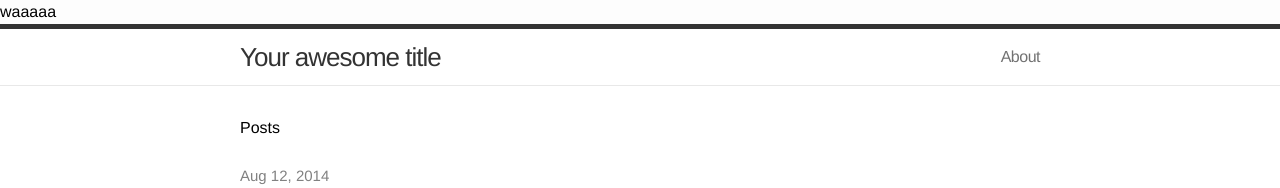
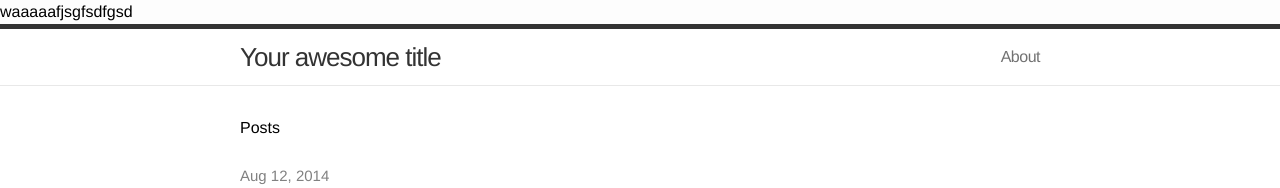
Before and after one commit to rszaloki/myblog, a Jekyll site: the page built from index.html, in a window 1280 px wide. Shown: the top 188 px of the page. Built offline with Jekyll 4.4.1, drawn with Linux system fonts in a browser that asks for light colours.

Commit message:
Update default.html

```diff
--- a/_layouts/default.html
+++ b/_layouts/default.html
@@ -4,7 +4,7 @@
   {% include head.html %}
 
     <body>
-    <h1>waaaaa</h1>
+    <h1>waaaaafjsgfsdfgsd</h1>
     {% include header.html %}
 
     <div class="page-content">
```
